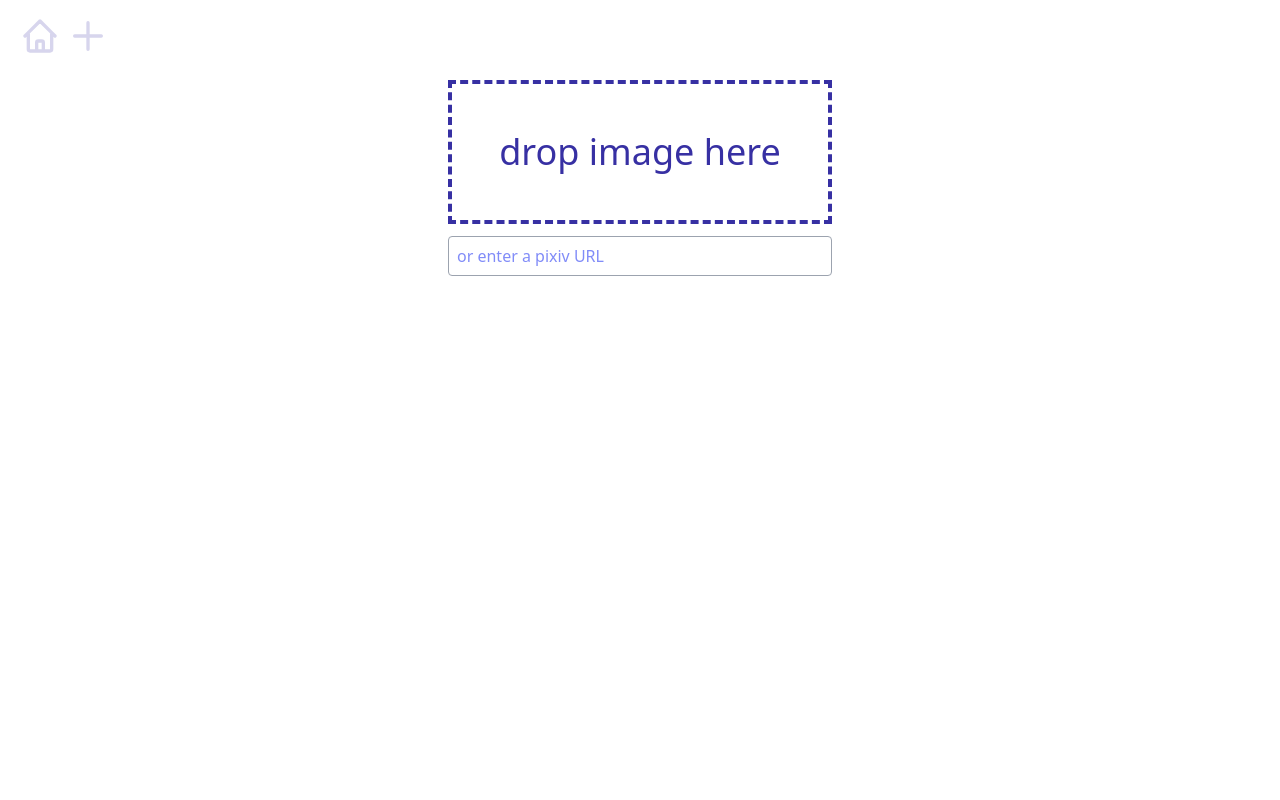
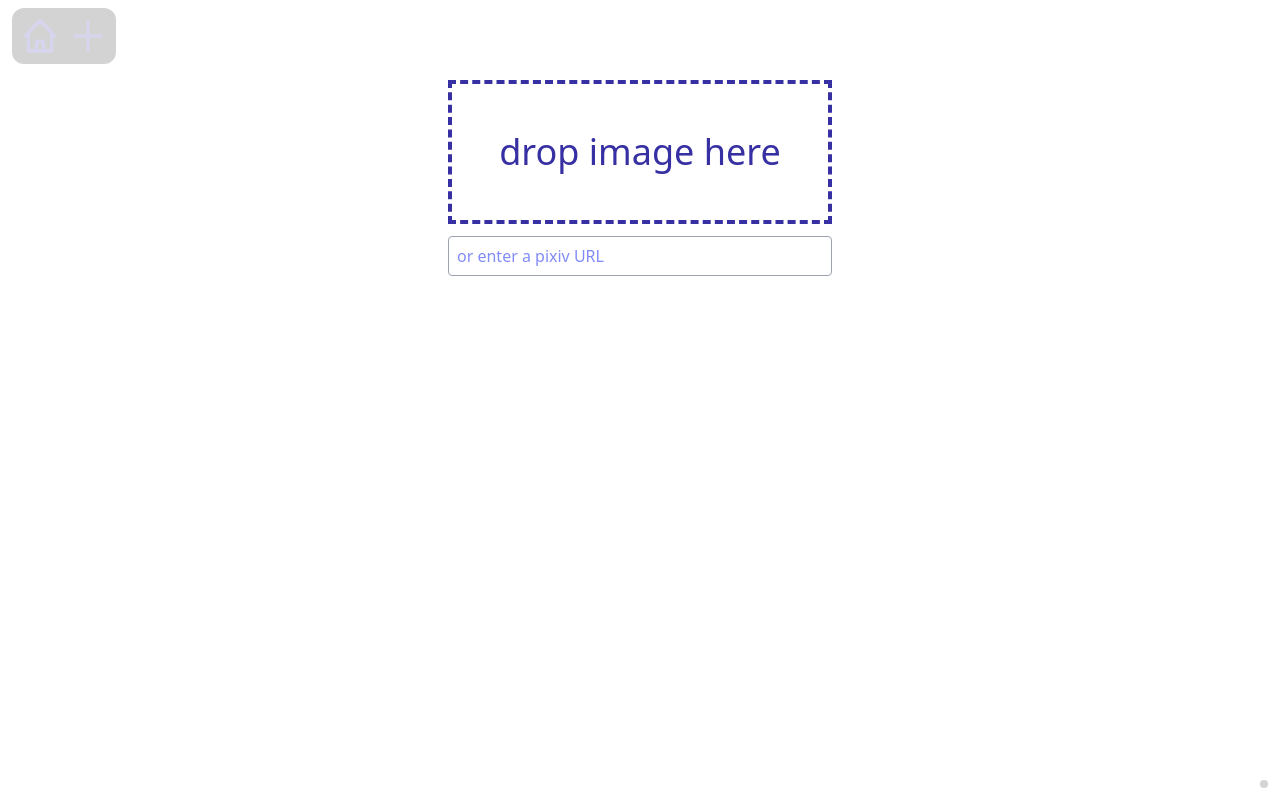
Before and after one commit to Lichthagel/teruko-legacy, a React (Vite) app in the folder teruko-client/: page /new in a window 1280 px wide. Built offline with nearby package versions, Linux system fonts and the light colour scheme; what apollo-upload-client would draw is missing.

Commit message:
adjust styles

```diff
--- a/teruko-client/package.json
+++ b/teruko-client/package.json
@@ -16,6 +16,7 @@
   },
   "devDependencies": {
     "@parcel/transformer-graphql": "^2.0.1",
+    "@tailwindcss/forms": "^0.4.0",
     "@types/apollo-upload-client": "^14.1.0",
     "@types/node": "^16.11.12",
     "@types/react": "^17.0.37",
--- a/teruko-client/src/App.tsx
+++ b/teruko-client/src/App.tsx
@@ -45,7 +45,7 @@ const App = () => {
     return <Fragment>
         <div className="fixed top-2 right-0 left-0 z-20 pointer-events-none">
             <div className="container mx-auto px-3">
-                <div className={clsx("pointer-events-auto flex flex-row inline-block items-center w-min bg-dark-500 rounded-xl p-1 transition hover:opacity-100", { "opacity-20": isImageView })}>
+                <div className={clsx("pointer-events-auto flex flex-row items-center w-min bg-zinc-800 rounded-xl p-1 transition hover:opacity-100", { "opacity-20": isImageView })}>
                     <Link to={{ pathname: "/", search: `?${searchParams.toString()}` }}> {/* TODO only tags and sort */}
                         <IconButton>
                             <HomeIcon className="w-10 h-10" />
@@ -71,7 +71,7 @@ const App = () => {
         </div>
         <div className="fixed bottom-3 right-0 left-0 z-10 pointer-events-none">
             <div className="container mx-auto px-3">
-                <div className={clsx("pointer-events-auto flex flex-row ml-auto mr-0 inline-block w-min bg-dark-500 rounded-xl p-1 transition hover:opacity-100", { "opacity-20": isImageView })}>
+                <div className={clsx("pointer-events-auto flex flex-row ml-auto mr-0 w-min bg-zinc-800 rounded-xl p-1 transition hover:opacity-100", { "opacity-20": isImageView })}>
                     <IconButton
                         hidden={!showToTop}
                         onClick={() => {
--- a/teruko-client/src/components/Chip.tsx
+++ b/teruko-client/src/components/Chip.tsx
@@ -10,7 +10,7 @@ const Chip: FunctionComponent<ChipProps> = ({ children, color, size = "normal",
     <div
         {...props}
         className={clsx(
-            "inline-block rounded m-0.5 whitespace-nowrap text-white bg-gray-500 filter hover:brightness-70 transition select-none",
+            "inline-block rounded m-0.5 whitespace-nowrap text-white bg-gray-500 hover:brightness-75 transition select-none",
             {
                 "text-sm px-1": size === "small",
                 "py-1 px-2": size === "normal",
--- a/teruko-client/src/components/Gallery.tsx
+++ b/teruko-client/src/components/Gallery.tsx
@@ -92,7 +92,7 @@ const Gallery: FunctionComponent<{
                     }} />)}
             </div>
             <div className="flex h-32 items-center justify-center mb-12">
-                <button className="text-indigo-800 dark:text-indigo-400 border-2 rounded-md border-indigo-800 dark:border-indigo-400 px-6 text-xl inline-flex items-center h-10 leading-10 cursor-pointer transition-all hover:text-darkpurple hover:bg-indigo-400" onClick={loadMore}>Load more</button>
+                <button className="text-indigo-800 dark:text-indigo-400 border-2 rounded-md border-indigo-800 dark:border-indigo-400 px-6 text-xl inline-flex items-center h-10 leading-10 cursor-pointer transition-all hover:text-neutral-800 hover:bg-indigo-400" onClick={loadMore}>Load more</button>
             </div>
         </div>
     );
--- a/teruko-client/src/components/IconButton.tsx
+++ b/teruko-client/src/components/IconButton.tsx
@@ -2,7 +2,7 @@ import clsx from "clsx";
 import { FunctionComponent, HTMLAttributes } from "react";
 
 const IconButton: FunctionComponent<HTMLAttributes<HTMLDivElement>> = ({ children, ...props }) =>
-    <div className={clsx("h-10 w-10 m-1 bg-dark-500 hover:bg-gray-700 rounded transition", { "cursor-pointer": props.onClick }, props.className)} {...props}>
+    <div className={clsx("h-10 w-10 m-1 bg-zinc-800 hover:bg-zinc-700 rounded transition", { "cursor-pointer": props.onClick }, props.className)} {...props}>
         {children}
     </div>;
 
--- a/teruko-client/src/styles.css
+++ b/teruko-client/src/styles.css
@@ -7,7 +7,7 @@
     @apply dark:bg-neutral-900 text-indigo-800 dark:text-indigo-400 pb-24;
   }
 
-  input {
+  input[type="text"] {
     @apply transition h-10 rounded p-2 bg-transparent placeholder-indigo-400 dark:placeholder-indigo-800 border border-gray-400
     dark:border-gray-600 focus:border-indigo-800 dark:focus:border-indigo-400 outline-none;
   }
--- a/teruko-client/tailwind.config.cjs
+++ b/teruko-client/tailwind.config.cjs
@@ -6,5 +6,7 @@ module.exports = {
   theme: {
     extend: {},
   },
-  plugins: [],
+  plugins: [
+    require("@tailwindcss/forms")
+  ],
 }
```
Also changed, not shown: 1 other file (tests, documents, lock files or other folders).
